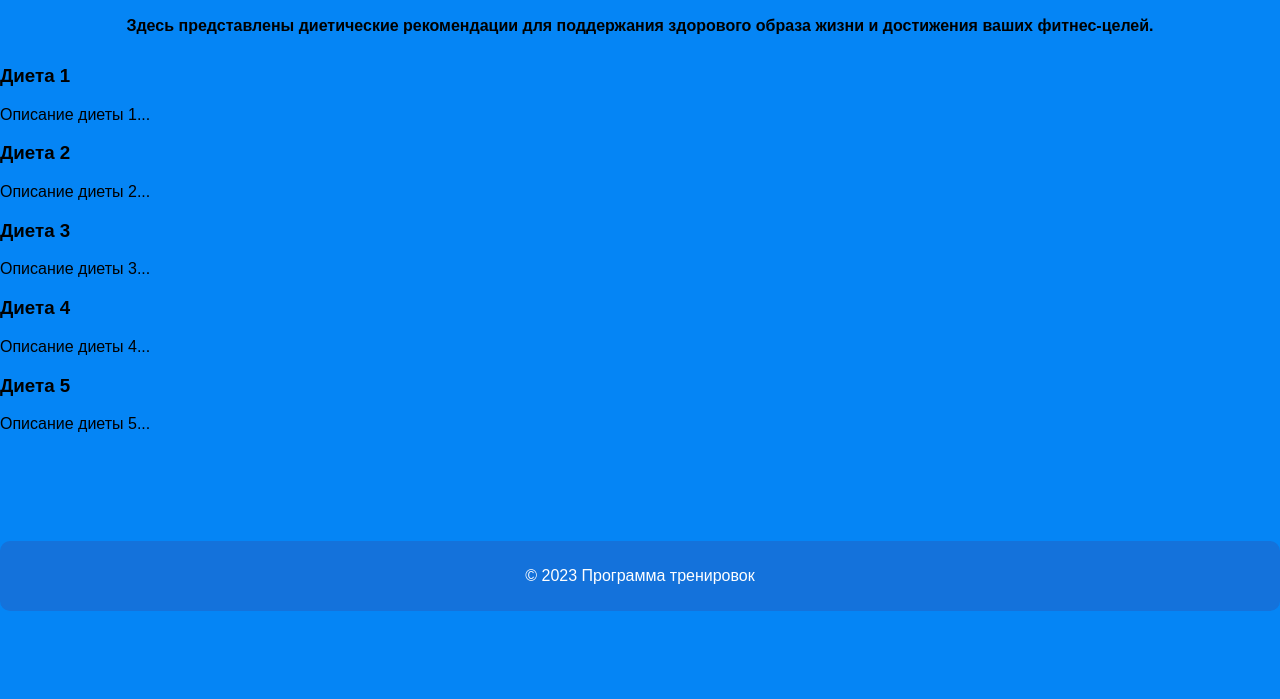
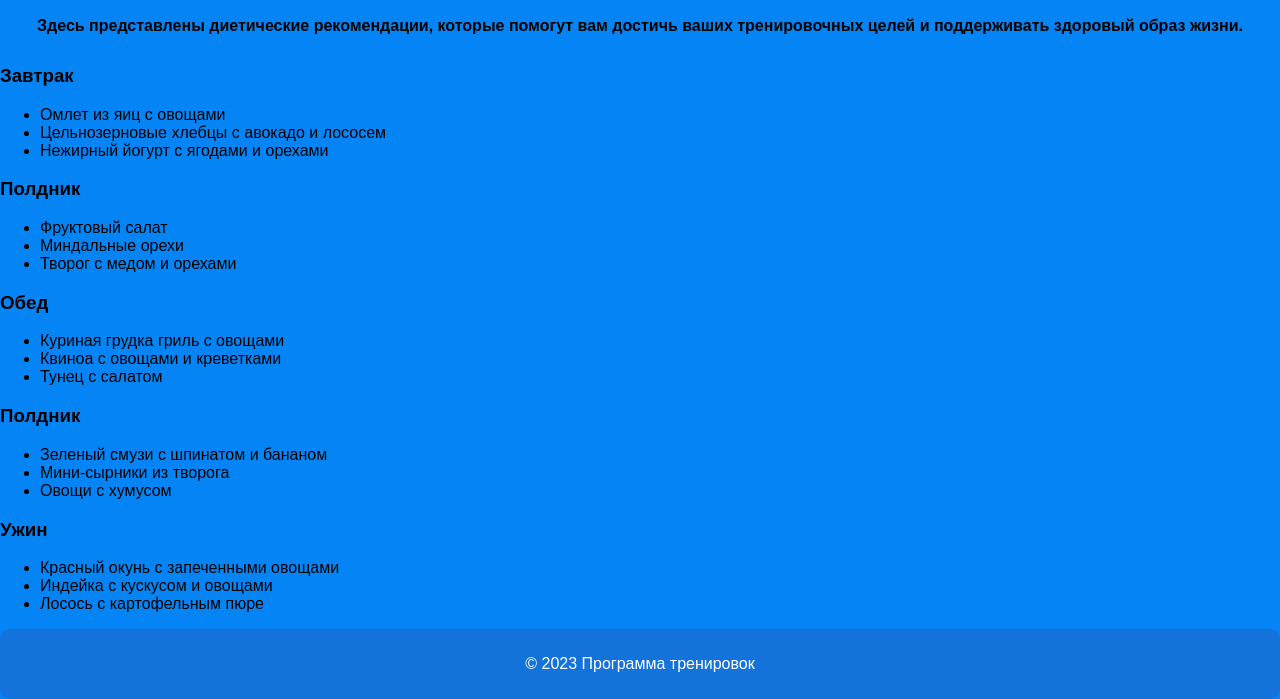
Before and after one commit to postaffffte5/postaffffte5.github.io, a plain HTML site: page diet.html in a window 1280 px wide. Shown: the part 189-888 px from the top of the page. Before the commit the page ends 800 px from the top, so only its background shows below. Drawn offline with Linux system fonts and the light colour scheme; a script that the page names is missing.

Commit message:
another edit

```diff
--- a/diet.html
+++ b/diet.html
@@ -44,18 +44,37 @@
   <section class="content">
     <div class="container">
       <h2>Диетические рекомендации</h2>
-      <p class="program-description">Здесь представлены диетические рекомендации для поддержания здорового образа жизни и достижения ваших фитнес-целей.</p>
-      <h3>Диета 1</h3>
-      <p>Описание диеты 1...</p>
-      <h3>Диета 2</h3>
-      <p>Описание диеты 2...</p>
-      <h3>Диета 3</h3>
-      <p>Описание диеты 3...</p>
-      <!-- Добавьте собственные диетические рекомендации по вашему усмотрению -->
-      <h3>Диета 4</h3>
-      <p>Описание диеты 4...</p>
-      <h3>Диета 5</h3>
-      <p>Описание диеты 5...</p>
+      <p class="program-description">Здесь представлены диетические рекомендации, которые помогут вам достичь ваших тренировочных целей и поддерживать здоровый образ жизни.</p>
+      <h3>Завтрак</h3>
+      <ul>
+        <li>Омлет из яиц с овощами</li>
+        <li>Цельнозерновые хлебцы с авокадо и лососем</li>
+        <li>Нежирный йогурт с ягодами и орехами</li>
+      </ul>
+      <h3>Полдник</h3>
+      <ul>
+        <li>Фруктовый салат</li>
+        <li>Миндальные орехи</li>
+        <li>Творог с медом и орехами</li>
+      </ul>
+      <h3>Обед</h3>
+      <ul>
+        <li>Куриная грудка гриль с овощами</li>
+        <li>Квиноа с овощами и креветками</li>
+        <li>Тунец с салатом</li>
+      </ul>
+      <h3>Полдник</h3>
+      <ul>
+        <li>Зеленый смузи с шпинатом и бананом</li>
+        <li>Мини-сырники из творога</li>
+        <li>Овощи с хумусом</li>
+      </ul>
+      <h3>Ужин</h3>
+      <ul>
+        <li>Красный окунь с запеченными овощами</li>
+        <li>Индейка с кускусом и овощами</li>
+        <li>Лосось с картофельным пюре</li>
+      </ul>
     </div>
   </section>
 
```
Also changed, not shown: recomend.html (+11 -12 lines).
